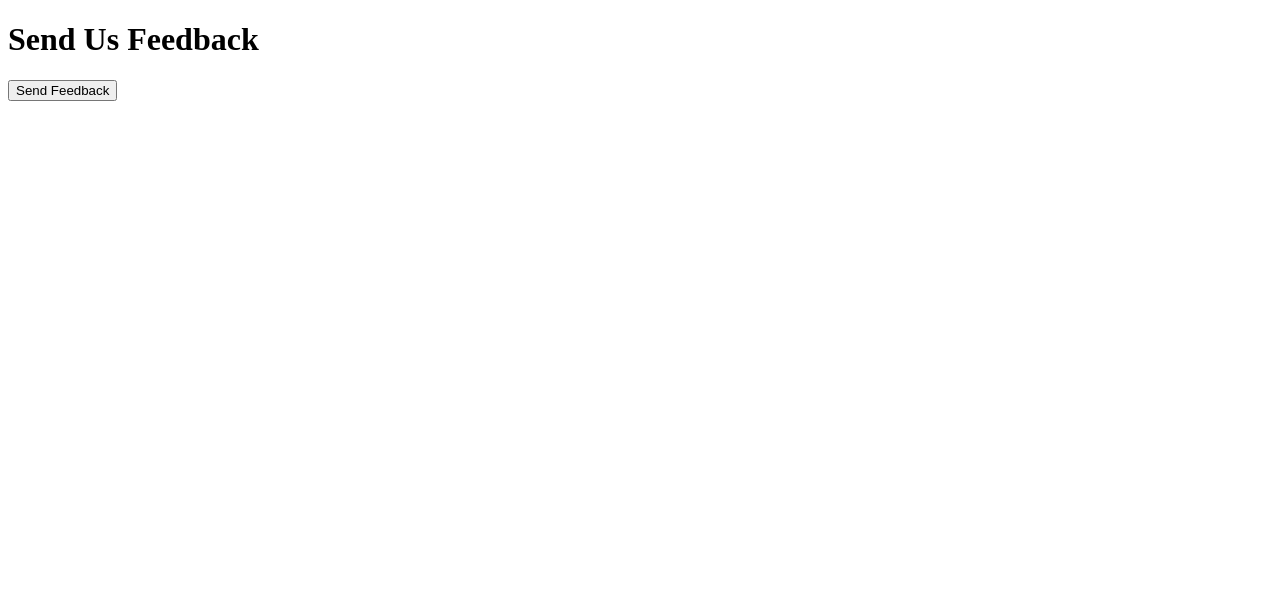
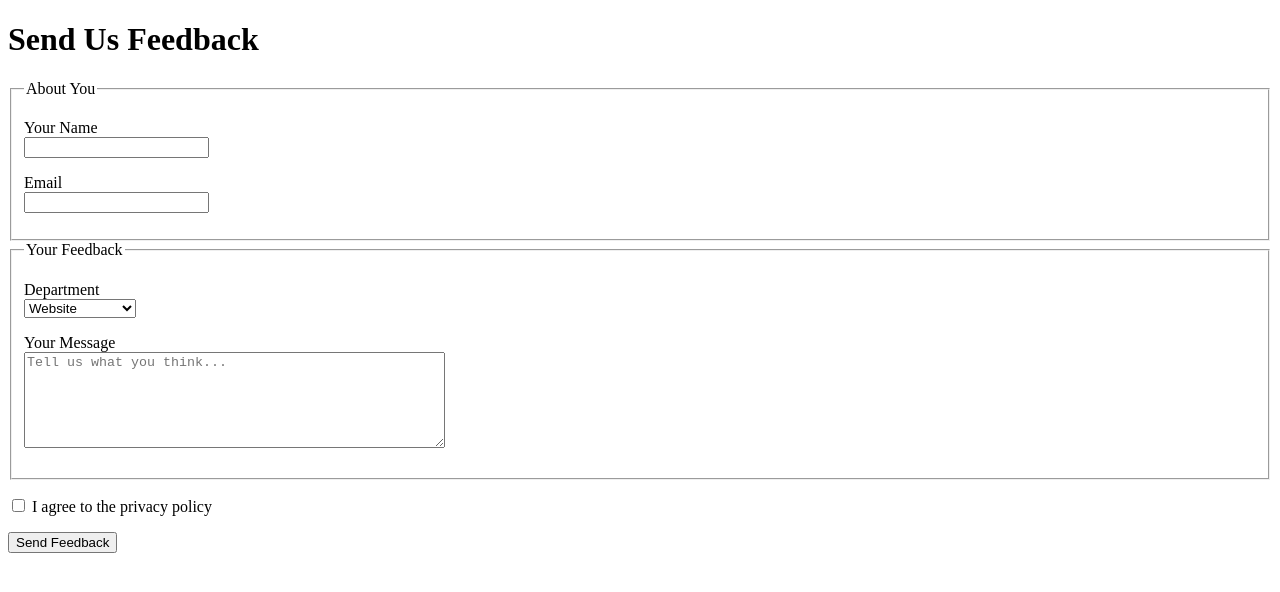
Before and after one commit to angularWorkshop/html_lessons, a plain HTML site: page index.html in a window 1280 px wide. Drawn offline with Linux system fonts and the light colour scheme.

Commit message:
answer: topic 09, exercise 02 — feedback form solution

```diff
--- a/index.html
+++ b/index.html
@@ -10,34 +10,49 @@
 
   <form action="/feedback" method="post">
 
-    <!-- TODO 1: Add <fieldset> with <legend>About You</legend> containing:
-         - Label + text input for "Your Name" (id="name", name="name")
-         - Label + email input for "Email" (id="email", name="email")
-    -->
+    <fieldset>
+      <legend>About You</legend>
 
-    <!-- TODO 2: Add <fieldset> with <legend>Your Feedback</legend> containing: -->
+      <p>
+        <label for="name">Your Name</label><br>
+        <input type="text" id="name" name="name">
+      </p>
 
-      <!-- TODO 2a: Label + <select> for "Department" (id="department", name="department")
-           Use <optgroup> to group:
-           Group "Technical":
-             - Website (value="website")
-             - Mobile App (value="mobile")
-             - API (value="api")
-           Group "Business":
-             - Sales (value="sales")
-             - Billing (value="billing")
-             - Partnerships (value="partnerships")
-      -->
+      <p>
+        <label for="email">Email</label><br>
+        <input type="email" id="email" name="email">
+      </p>
+    </fieldset>
 
-      <!-- TODO 2b: Label + <textarea> for "Your Message"
-           id="message", name="message", rows="6", cols="50"
-           placeholder="Tell us what you think..."
-      -->
+    <fieldset>
+      <legend>Your Feedback</legend>
 
-    <!-- TODO 3: Add a checkbox with label:
-         <input type="checkbox" id="agree" name="agree" value="yes">
-         <label for="agree">I agree to the privacy policy</label>
-    -->
+      <p>
+        <label for="department">Department</label><br>
+        <select id="department" name="department">
+          <optgroup label="Technical">
+            <option value="website">Website</option>
+            <option value="mobile">Mobile App</option>
+            <option value="api">API</option>
+          </optgroup>
+          <optgroup label="Business">
+            <option value="sales">Sales</option>
+            <option value="billing">Billing</option>
+            <option value="partnerships">Partnerships</option>
+          </optgroup>
+        </select>
+      </p>
+
+      <p>
+        <label for="message">Your Message</label><br>
+        <textarea id="message" name="message" rows="6" cols="50" placeholder="Tell us what you think..."></textarea>
+      </p>
+    </fieldset>
+
+    <p>
+      <input type="checkbox" id="agree" name="agree" value="yes">
+      <label for="agree">I agree to the privacy policy</label>
+    </p>
 
     <button type="submit">Send Feedback</button>
 
```
Also changed, not shown: README.md.
